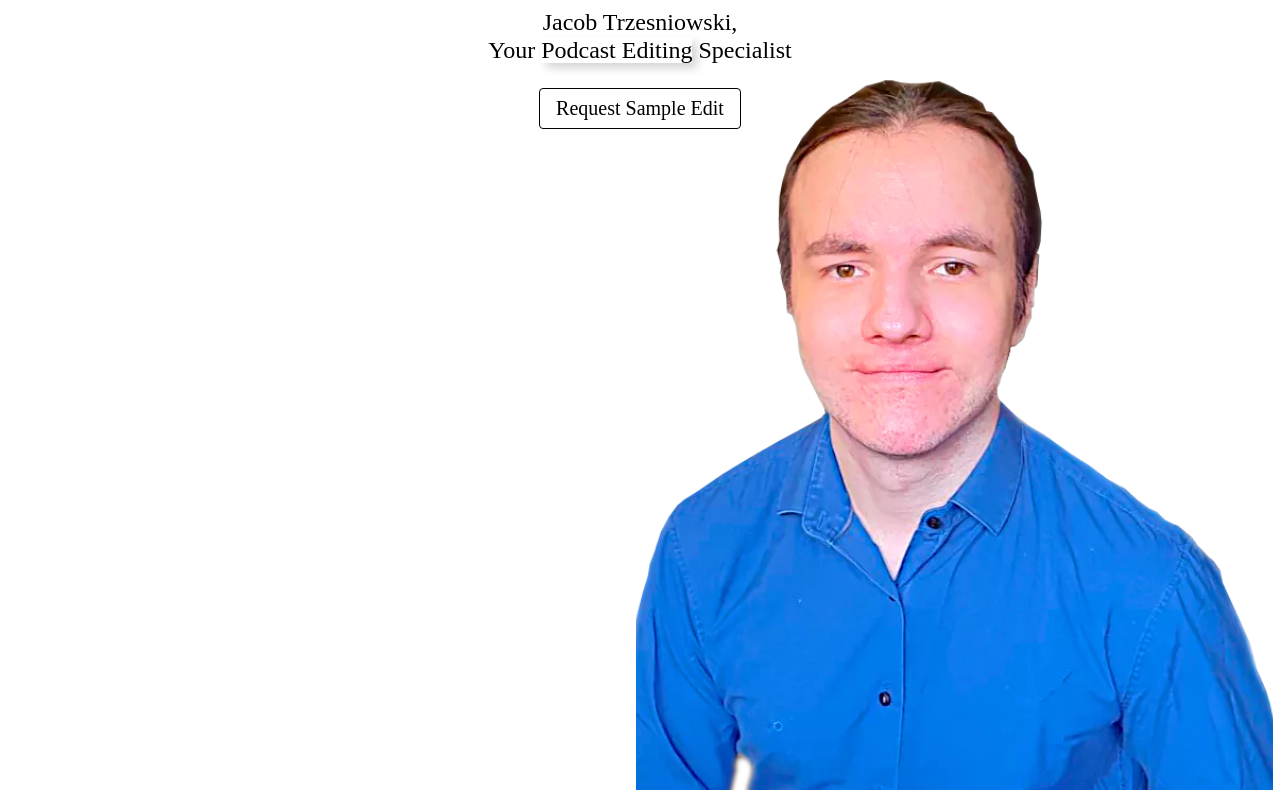
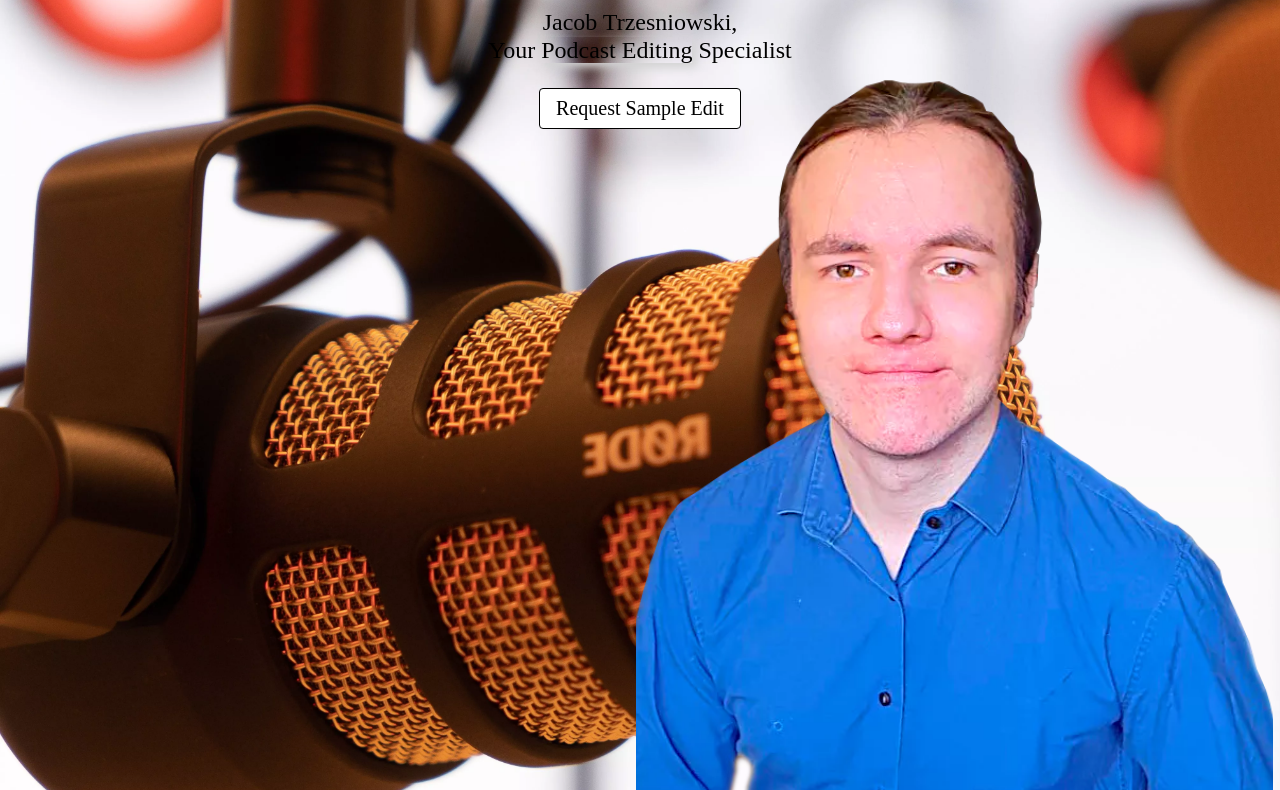
Before and after one commit to Jake682/jakubtrze.github.io, a website built with Parcel: page index.html in a window 1280 px wide. Shown: the part 267-1057 px from the top of the page. Built offline with nearby package versions, Linux system fonts and the light colour scheme; a web font is replaced by a local one.

Commit message:
Update index.css

```diff
--- a/index.css
+++ b/index.css
@@ -186,7 +186,7 @@
   flex-direction: column;
   background-size: cover;
   justify-content: flex-start;
-  background-image: src="public/harold-jonker-ctwocnh2slg-unsplash-min.jpg";
+  background-image: url('public/harold-jonker-ctwocnh2slg-unsplash-min.jpg');
 }
 .home-container02 {
   flex: 0 0 auto;
```
